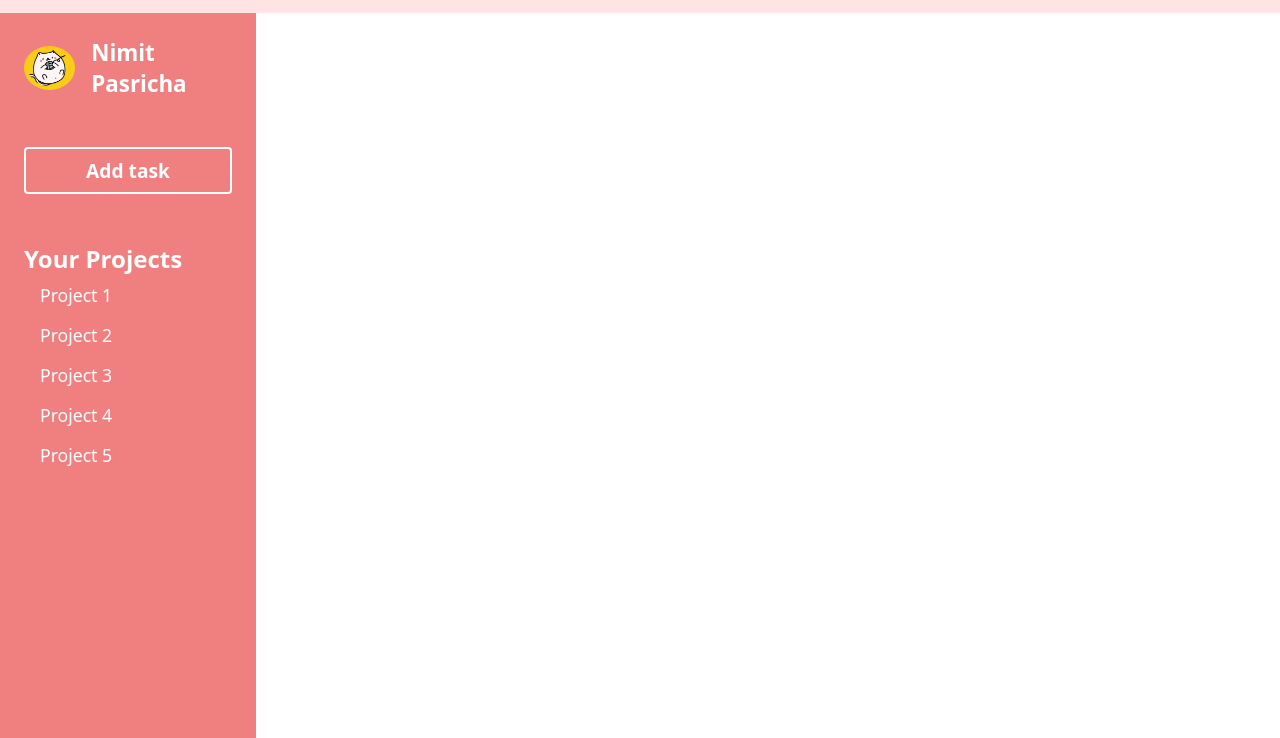
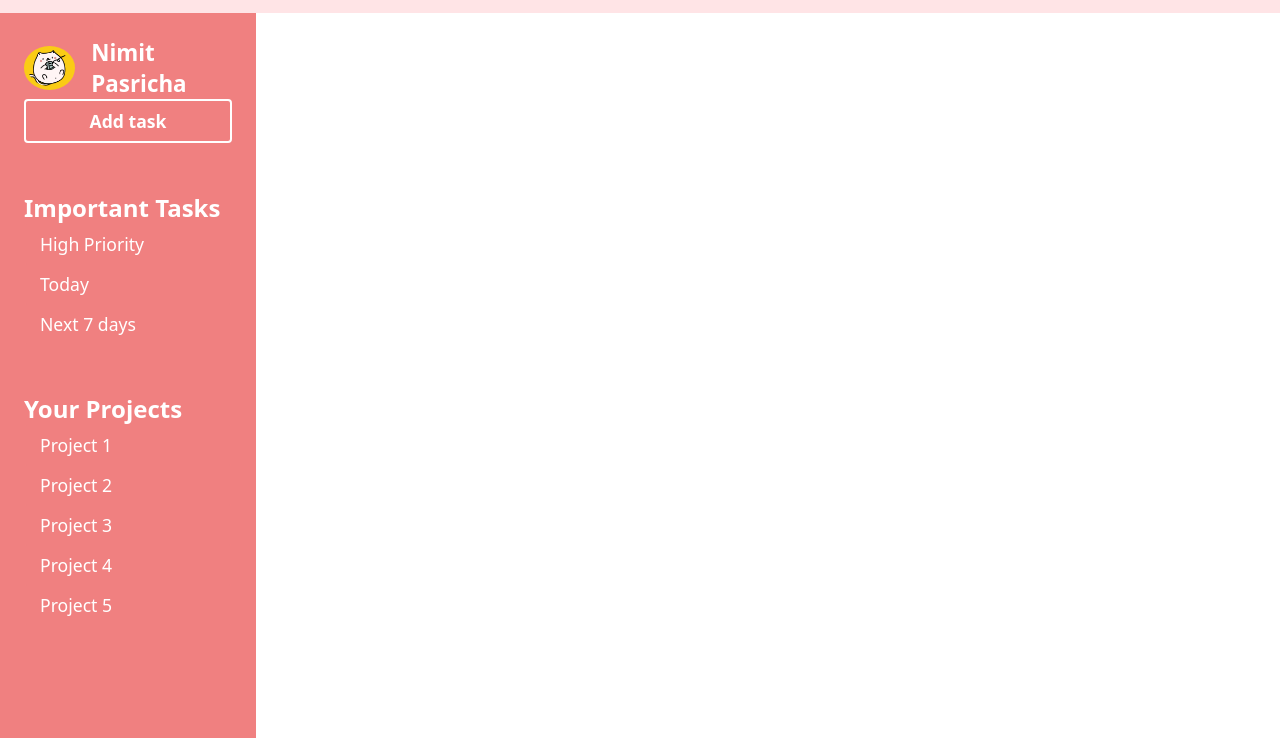
Before and after one commit to nimit-pasricha/Todo-List, a website built with webpack: page src/index.html in a window 1280 px wide. Shown: the part 62-800 px from the top of the page. Built offline with nearby package versions, Linux system fonts and the light colour scheme.

Commit message:
Add sidebar section for important tasks

```diff
--- a/src/index.html
+++ b/src/index.html
@@ -14,11 +14,21 @@
   </header>
   <div class="container">
     <div class="sidebar">
-      <div class="user-info">
-        <img src="images/cat-pfp.png" alt="image of very round cat holding a yarn ball" class="cat-pfp">
-        <h2 class="user-name">Nimit Pasricha</h2>
+      <div>
+        <div class="user-info">
+          <img src="images/cat-pfp.png" alt="image of very round cat holding a yarn ball" class="cat-pfp">
+          <h2 class="user-name">Nimit Pasricha</h2>
+        </div>
+        <button class="add-task-button">Add task</button>
       </div>
-      <button class="add-task-button">Add task</button>
+      <div class="time-based-tasks">
+        <h2>Important Tasks</h2>
+        <ul>
+          <li><button>High Priority</button></li>
+          <li><button>Today</button></li>
+          <li><button>Next 7 days</button></li>
+        </ul>
+      </div>
       <div class="projects">
         <h2>Your Projects</h2>
         <ul>
--- a/src/style.css
+++ b/src/style.css
@@ -64,8 +64,7 @@ header {
   padding: 4px;
 }
 
-.add-task-button,
-li>button {
+.sidebar button {
   background-color: var(--sidebar-background-color);
   color: var(--sidebar-font-color);
   border-radius: 4px;
@@ -74,21 +73,15 @@ li>button {
   width: 100%;
 }
 
-li>button {
-  display: flex;
-  justify-content: left;
-}
 
 .add-task-button {
   border: solid var(--sidebar-font-color) 2px;
   font-size: 1.2rem;
-  width: 100%;
   font-weight: 600;
   transition: 0.2s;
 }
 
-.add-task-button:hover,
-li>button:hover {
+.sidebar button:hover {
   background-color: var(--sidebar-font-color);
   color: var(--sidebar-background-color);
 }
@@ -101,3 +94,9 @@ li {
 .projects {
   margin-bottom: auto;
 }
+
+.projects button,
+.time-based-tasks button {
+  display: flex;
+  justify-content: left;
+}
```
